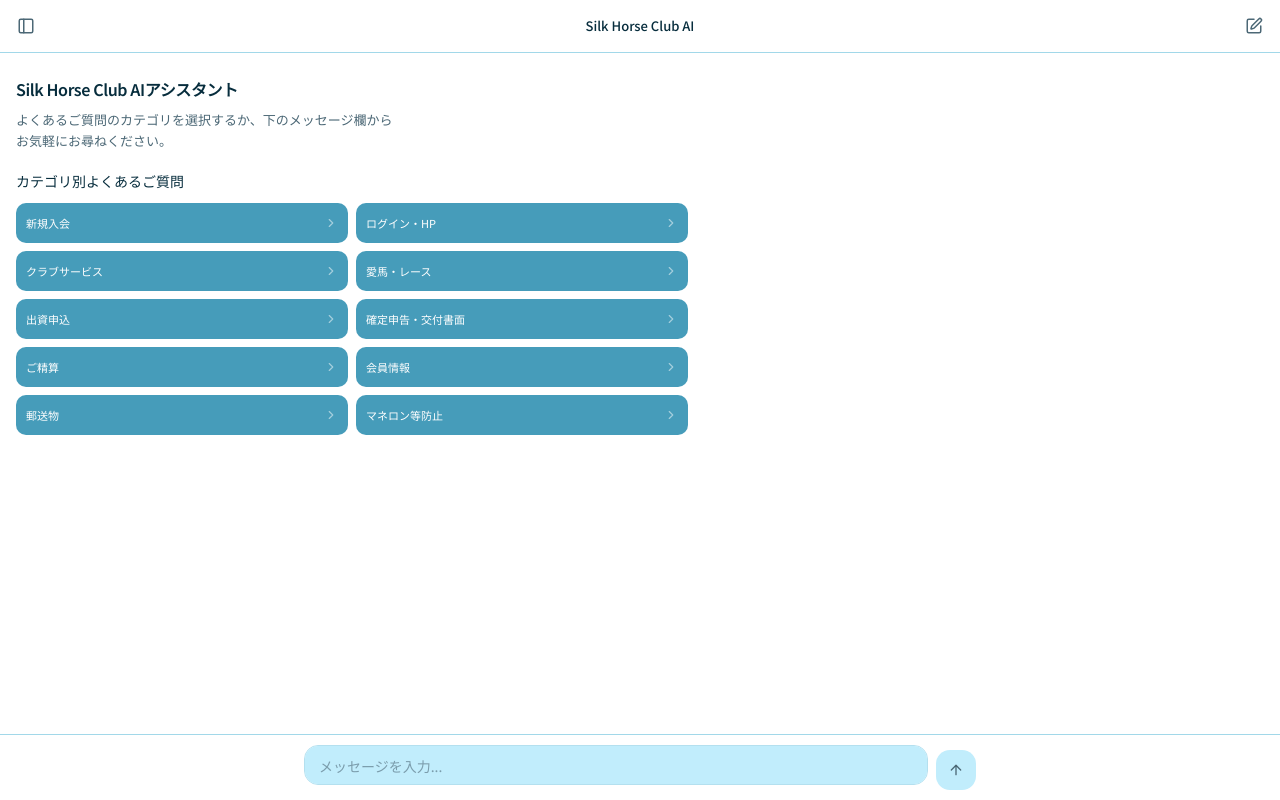
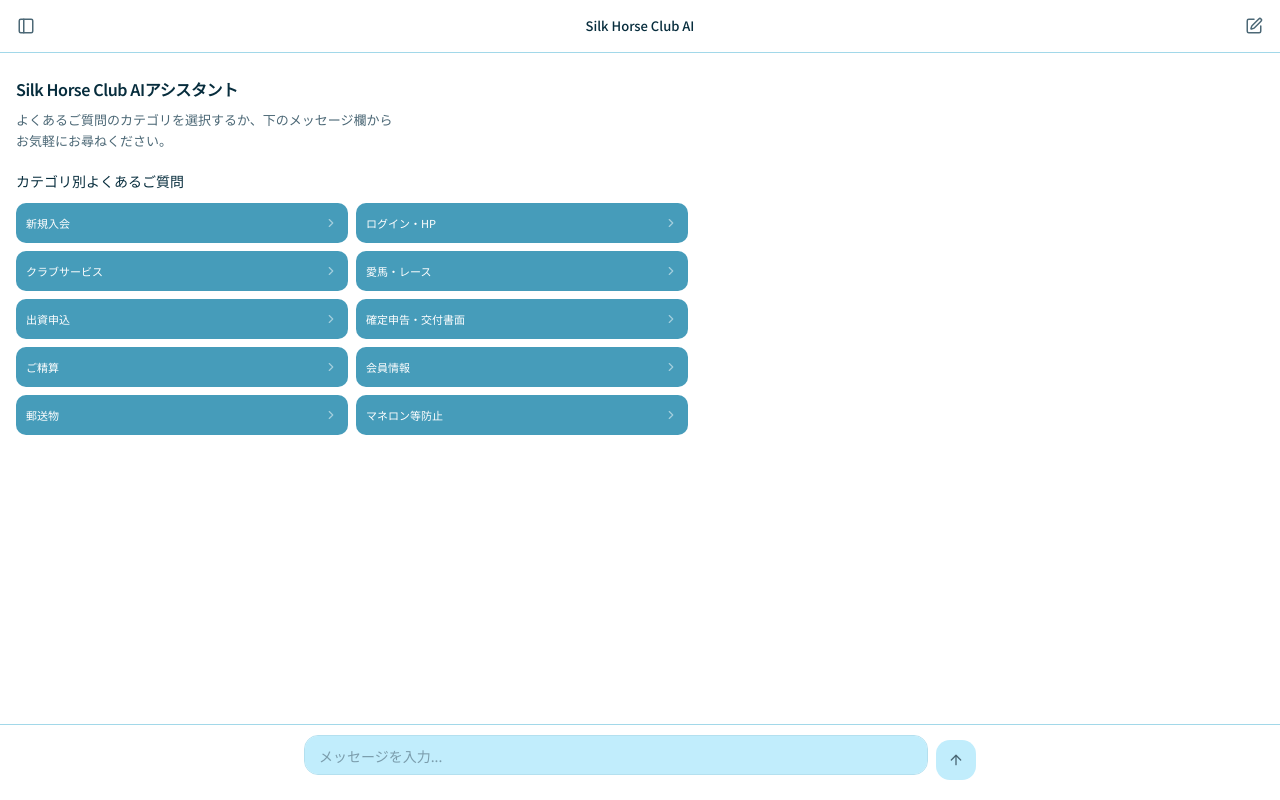
Before and after one commit to hnishizawa43-ctrl/silkracing-chatbot, a Next.js app: page /widget in a window 1280 px wide. Built offline with nearby package versions, Linux system fonts and the light colour scheme.

Commit message:
fix: adjust input field padding in iframe widget
Add bottom padding to ChatInterface input and adjust iframe container height.

Co-authored-by: h.nishizawa43 <262796701+hnishizawa43-ctrl@users.noreply.github.com>

```diff
--- a/app/widget/page.tsx
+++ b/app/widget/page.tsx
@@ -2,7 +2,7 @@ import { ChatInterface } from "@/components/chat-interface"
 
 export default function WidgetPage() {
   return (
-    <div className="flex h-dvh w-full flex-col overflow-hidden bg-background">
+    <div className="flex h-dvh w-full flex-col overflow-hidden bg-background pb-2">
       <ChatInterface />
     </div>
   )
--- a/components/message-input.tsx
+++ b/components/message-input.tsx
@@ -41,7 +41,7 @@ export function MessageInput({ value, onChange, onSubmit, isLoading }: MessageIn
   const canSend = value.trim().length > 0 && !isLoading
 
   return (
-    <div className="border-t border-border bg-background px-3 py-2.5 pb-[calc(0.625rem+env(safe-area-inset-bottom))]">
+    <div className="shrink-0 border-t border-border bg-background px-3 py-2.5 pb-[calc(0.75rem+env(safe-area-inset-bottom))]">
       <form
         onSubmit={(e) => {
           e.preventDefault()
--- a/public/widget.js
+++ b/public/widget.js
@@ -58,6 +58,7 @@
     maxHeight: "calc(100dvh - 120px)",
     borderRadius: "16px",
     overflow: "hidden",
+    background: "#ffffff",
     boxShadow: "0 8px 40px rgba(0,0,0,0.18)",
     display: "none",
     opacity: "0",
```
